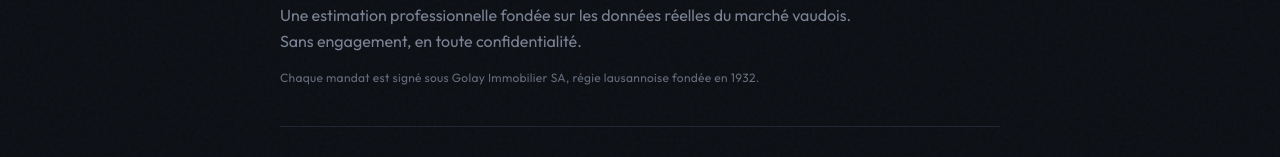
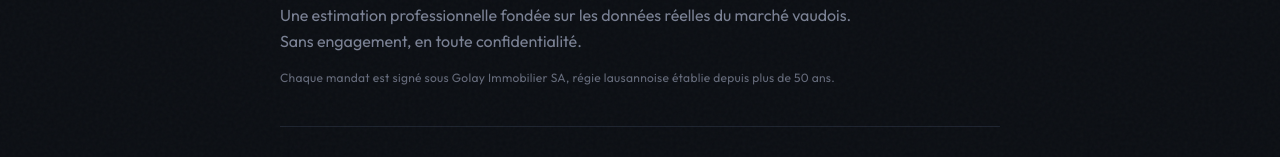
Before and after one commit to Sinseed/maison-praet, a Next.js app: page /estimation in a window 1280 px wide. Shown: the part 267-424 px from the top of the page. Built offline with nearby package versions, Linux system fonts and the light colour scheme.

Commit message:
Correction ancienneté Golay : plus de 50 ans (50e anniversaire en 2025)

```diff
--- a/app/a-propos/page.tsx
+++ b/app/a-propos/page.tsx
@@ -111,7 +111,7 @@ export default function AProposPage() {
             </div>
             <div>
               <Eyebrow className="mb-3">Employeur</Eyebrow>
-              <p className="font-body text-brand-muted text-sm leading-relaxed"><a href="https://www.golay-immobilier.ch" target="_blank" rel="noopener noreferrer" className="text-brand-text hover:text-brand-gold transition-colors">Golay Immobilier SA</a> · Grand-Chêne 2 · 1003 Lausanne. Régie fondée en 1932, l&apos;une des plus anciennes de Lausanne. Chaque mandat est signé et exécuté sous Golay Immobilier SA : vous bénéficiez de la solidité d&apos;une régie établie, avec un interlocuteur unique du premier échange à la signature.</p>
+              <p className="font-body text-brand-muted text-sm leading-relaxed"><a href="https://www.golay-immobilier.ch" target="_blank" rel="noopener noreferrer" className="text-brand-text hover:text-brand-gold transition-colors">Golay Immobilier SA</a> · Grand-Chêne 2 · 1003 Lausanne. Régie lausannoise établie depuis plus de 50 ans. Chaque mandat est signé et exécuté sous Golay Immobilier SA : vous bénéficiez de la solidité d&apos;une régie établie, avec un interlocuteur unique du premier échange à la signature.</p>
             </div>
           </div>
         </Reveal>
--- a/app/estimation/page.tsx
+++ b/app/estimation/page.tsx
@@ -55,7 +55,7 @@ export default function EstimationPage() {
           Une estimation professionnelle fondée sur les données réelles du marché vaudois. Sans engagement, en toute confidentialité.
         </p>
         <p className="font-body text-xs text-brand-muted/80 tracking-wide mb-10 max-w-xl">
-          Chaque mandat est signé sous Golay Immobilier SA, régie lausannoise fondée en 1932.
+          Chaque mandat est signé sous Golay Immobilier SA, régie lausannoise établie depuis plus de 50 ans.
         </p>
       </div>
 
```
